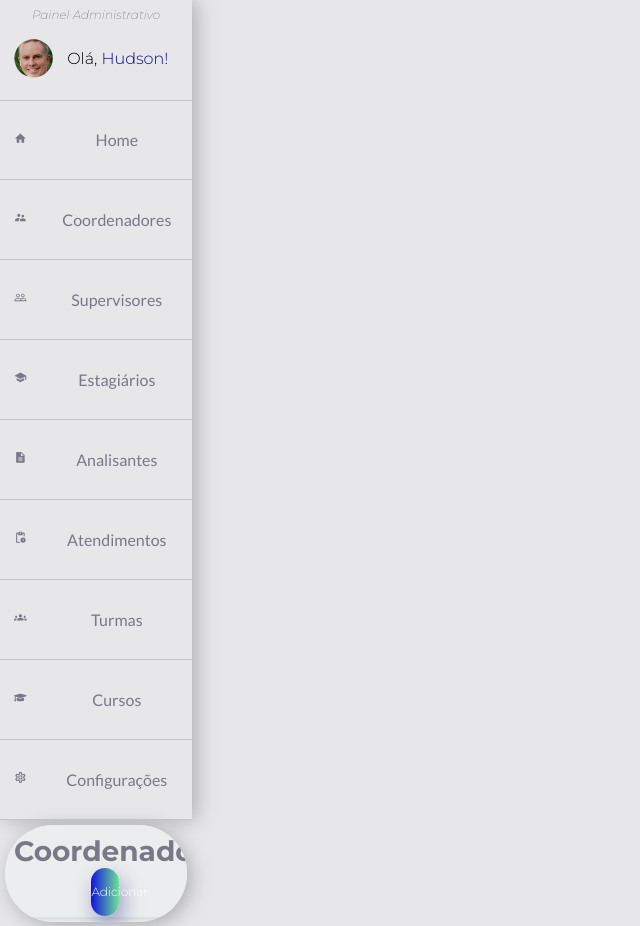
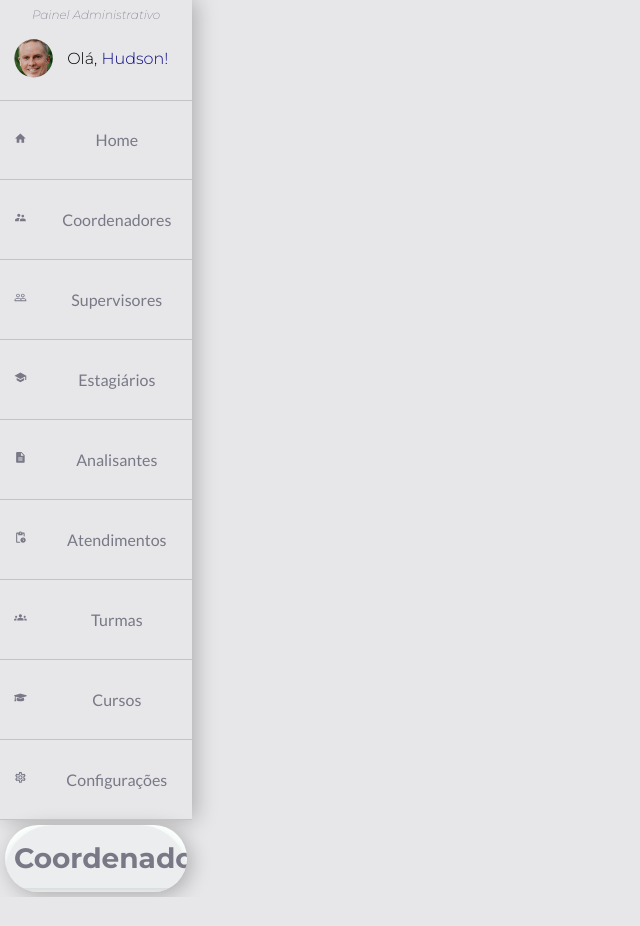
Before and after one commit to thiago-mfernandes/CepCop-React, a React (Create React App) app in the folder cepcop-react/: page / in a window 1280 px wide. Shown: the whole page, without its empty margins (0-640 px from the left). After the commit the page ends 897 px from the top, so only its background shows below. Built offline with nearby package versions, Linux system fonts and the light colour scheme.

Commit message:
Container da Secao de Acoes

```diff
--- a/cepcop-react/src/components/Acoes/Adicionar/index.tsx
+++ b/cepcop-react/src/components/Acoes/Adicionar/index.tsx
@@ -1,12 +1,13 @@
 import { BotaoAdicionarNovo } from "../../UI/Botao/BotaoAdicionarNovo";
+import Container from "../Container";
 import TipoUsuario from "../TipoUsuario";
 
 function Adicionar() {
     return (
-        <div className="bloco-adicionarBuscar__container">
+        <Container>
             <TipoUsuario nome="Coordenadores" />
             <BotaoAdicionarNovo>Adicionar</BotaoAdicionarNovo>
-        </div>
+        </Container>
     );
 }
 
--- /dev/null
+++ b/cepcop-react/src/components/Acoes/Container/index.tsx
@@ -0,0 +1,20 @@
+import styled from "styled-components";
+
+const ContainerBox = styled.div`
+    display: flex;
+    flex-direction: row;
+    align-items: center;
+    justify-content: flex-start;
+    margin-bottom: 2.5%;
+
+    //---------------------------------------------------------->
+    @media screen and (max-width: 768px) {
+        justify-content: space-between;
+    }
+`;
+
+function Container({ children }: { children : any}):JSX.Element {
+    return <ContainerBox>{ children }</ContainerBox>
+}
+
+export default Container;
```
